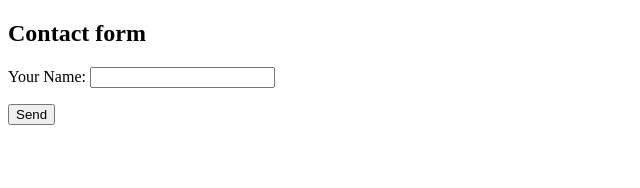
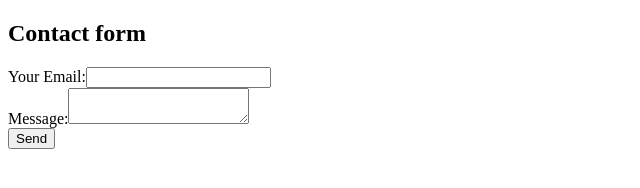
Before and after one commit to itamdinaux/formTest, a Gatsby site: page / in a window 1280 px wide. Shown: the whole page, without its empty margins (0-640 px from the left). Built offline with nearby package versions, Linux system fonts and the light colour scheme; Gatsby itself is replaced by a stand-in of ours.

Commit message:
200803-5

```diff
--- a/src/pages/index.js
+++ b/src/pages/index.js
@@ -4,15 +4,22 @@ const Home = () => {
   return (
     <div>
       <h2>Contact form</h2>
-      <form name="contact" method="POST" action="success" data-netlify="true">
-        <p>
-          <label htmlFor="name">
-            Your Name: <input type="text" name="name" aria-label="name" />
-          </label>
-        </p>
-        <p>
-          <button type="submit">Send</button>
-        </p>
+      <form name="contact" method="POST" data-netlify="true" action="/success">
+        <input
+          type="hidden"
+          name="form-name"
+          value="contact"
+          aria-label="contact"
+        />
+        <div>
+          <label htmlFor="mail">Your Email:</label>
+          <input type="email" name="email" aria-label="mail" />
+        </div>
+        <div>
+          <label htmlFor="msg">Message:</label>
+          <textarea name="message" aria-label="msg" />
+        </div>
+        <button type="submit">Send</button>
       </form>
     </div>
   )
```
